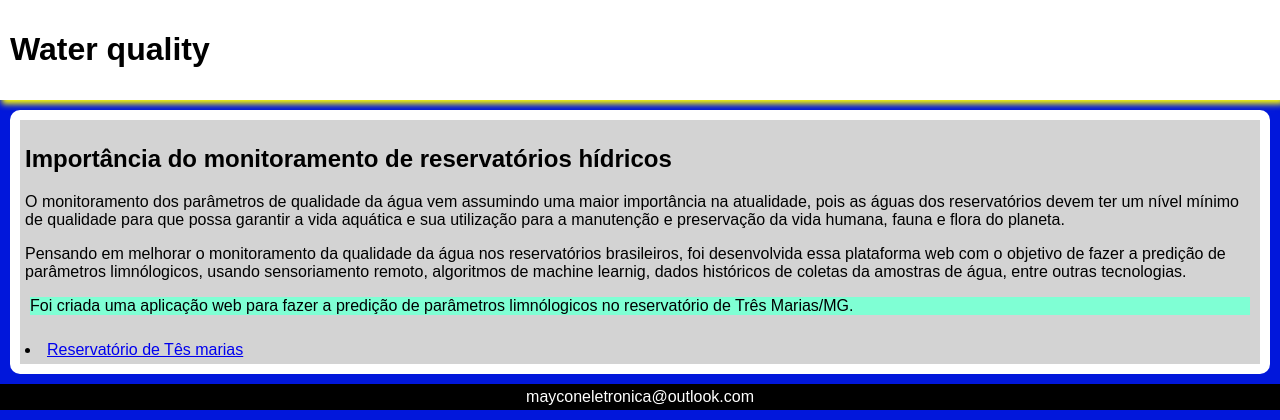
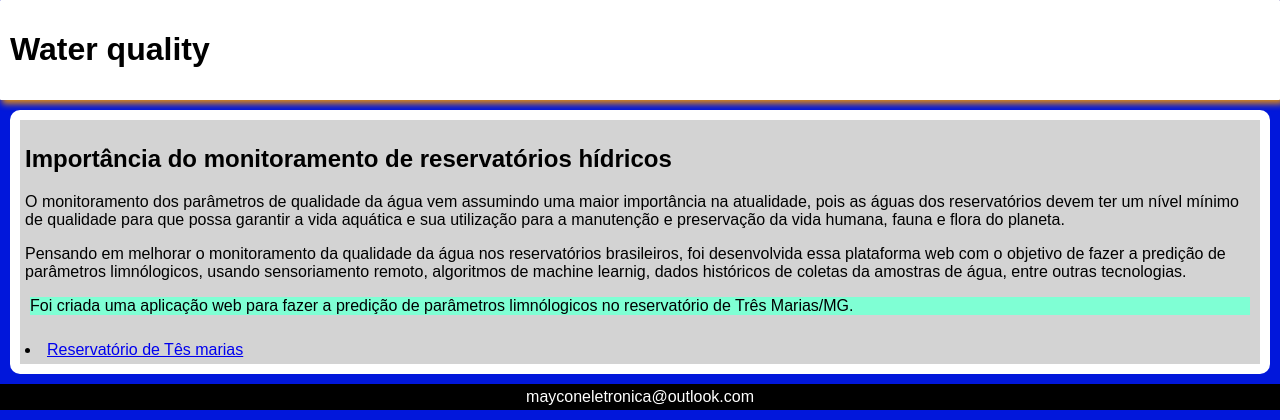
Before and after one commit to maycongabriel28/Desenvolvimento_web_scikitLearn, a Flask app: page / in a window 1280 px wide. Shown: the top 420 px of the page. Run offline with Flask 2, Linux system fonts and the light colour scheme.

Commit message:
Update layoult_principal.html

```diff
--- a/templates/layoult_principal.html
+++ b/templates/layoult_principal.html
@@ -16,8 +16,10 @@
         header { /* Cabeçalho da página */
             background-color: white;
             padding: 10px; /* Distãncia do texto para a borda */
+            margin: 50px; /* Distancia de margem em cada lado da caixa */
             margin: auto; /* Distância da caixa do cabeçalho para as demais caixas */
-            box-shadow: 3px 3px 6px 1px yellow; /* Adiciona sombras nas bordas das caixas (ajustar valores no Dev tools) */
+            border-radius: 1px 1px 1px 1px; /* Arredondamento de borda */
+            box-shadow: 3px 3px 6px 1px #DB8816; /* Adiciona sombras nas bordas das caixas (ajustar valores no Dev tools) */
         }
 
         nav {
```
